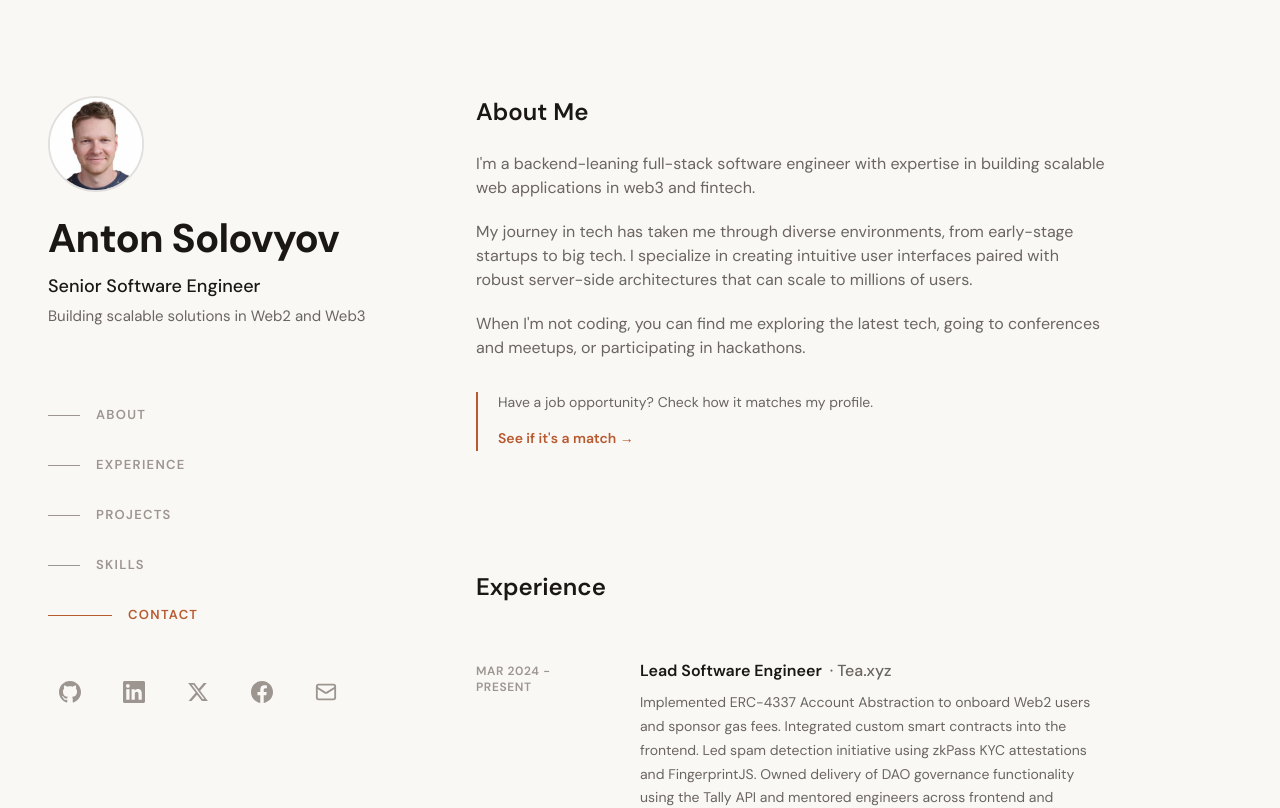
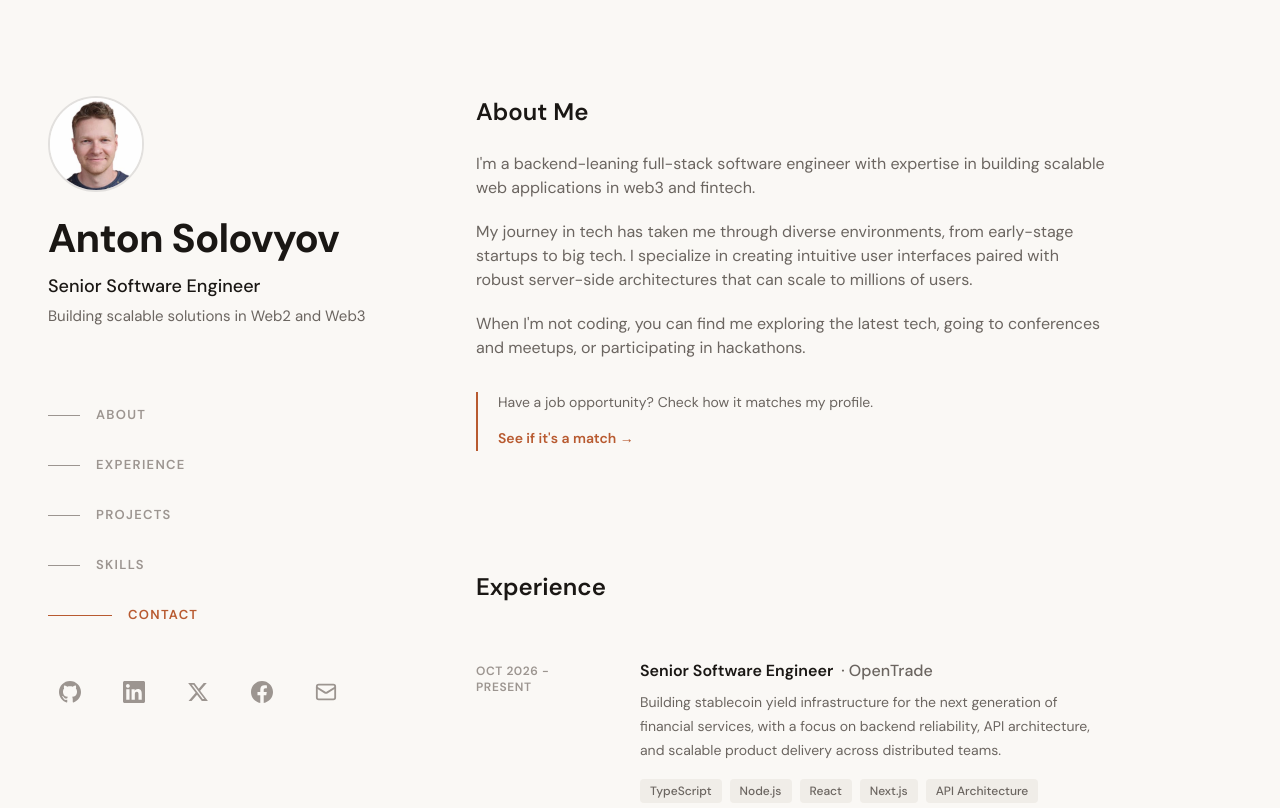
Before and after one commit to antons0l/antonsolovyov.com, a Next.js app: page / in a window 1280 px wide. Shown: the top 808 px of the page. Built offline with nearby package versions, Linux system fonts and the light colour scheme; no server answers.

Commit message:
Update work history

```diff
--- a/public/resume.json
+++ b/public/resume.json
@@ -92,9 +92,9 @@
   },
   "worksFor": {
     "@type": "Organization",
-    "name": "Tea.xyz",
-    "url": "https://tea.xyz",
-    "description": "Open-source software Web3 startup with 1M users"
+    "name": "OpenTrade",
+    "url": "https://opentrade.io",
+    "description": "Stablecoin yield infrastructure platform for financial services"
   },
   "hasOccupation": [
     {
@@ -107,9 +107,22 @@
   "workExperience": [
     {
       "@type": "OrganizationRole",
+      "roleName": "Senior Software Engineer",
+      "startDate": "2026-10",
+      "endDate": null,
+      "description": "Building stablecoin yield infrastructure for the next generation of financial services, with focus on backend reliability, API architecture, and scalable product delivery across distributed teams.",
+      "memberOf": {
+        "@type": "Organization",
+        "name": "OpenTrade",
+        "url": "https://opentrade.io",
+        "description": "RWA and stablecoin yield infrastructure platform"
+      }
+    },
+    {
+      "@type": "OrganizationRole",
       "roleName": "Lead Software Engineer",
       "startDate": "2024-03",
-      "endDate": null,
+      "endDate": "2026-09",
       "description": "Implemented ERC-4337 Account Abstraction to onboard Web2 users and sponsor gas fees. Integrated custom smart contracts into the frontend. Led spam detection initiative using zkPass KYC attestations and FingerprintJS. Owned delivery of DAO governance functionality using the Tally API, coordinating across stakeholders. Mentored engineers and set technical direction across frontend and backend systems.",
       "memberOf": {
         "@type": "Organization",
@@ -194,7 +207,7 @@
     "@type": "ProfilePage",
     "@id": "https://antonsolovyov.com",
     "dateCreated": "2024-01-01",
-    "dateModified": "2026-05-05",
+    "dateModified": "2026-10-23",
     "primaryImageOfPage": {
       "@type": "ImageObject",
       "url": "https://antonsolovyov.com/avatar.jpg"
--- a/src/app/api/check-fit/route.ts
+++ b/src/app/api/check-fit/route.ts
@@ -38,7 +38,12 @@ pipelines. Product-oriented engineering leader focused on team performance, deli
 
 
 PROFESSIONAL EXPERIENCE
-Tea.xyz (Remote) - Open-Source Software Web3 startup, 1M users    Mar 2024 – Present
+OpenTrade (Remote) - Stablecoin yield infrastructure platform    Oct 2026 – Present
+Senior Software Engineer
+● Building stablecoin yield infrastructure for the next generation of financial services.
+● Focused on backend reliability, API architecture, and scalable product delivery across distributed teams.
+
+Tea.xyz (Remote) - Open-Source Software Web3 startup, 1M users    Mar 2024 – Sep 2026
 Lead Software Engineer
 ● Implemented ERC-4337 Account Abstraction to onboard Web2 users and sponsor gas fees.
 ● Integrated custom smart contracts into the frontend.
--- a/src/data/resume.ts
+++ b/src/data/resume.ts
@@ -52,12 +52,22 @@ export const resumeData: ResumeData = {
 
   experience: [
     {
+      id: "opentrade",
+      title: "Senior Software Engineer",
+      company: "OpenTrade",
+      url: "https://opentrade.io",
+      startDate: "Oct 2026",
+      endDate: "Present",
+      description: "Building stablecoin yield infrastructure for the next generation of financial services, with a focus on backend reliability, API architecture, and scalable product delivery across distributed teams.",
+      technologies: ["TypeScript", "Node.js", "React", "Next.js", "API Architecture", "Microservices", "Fintech", "Stablecoins"],
+    },
+    {
       id: "tea-xyz",
       title: "Lead Software Engineer",
       company: "Tea.xyz",
       url: "https://tea.xyz",
       startDate: "Mar 2024",
-      endDate: "Present",
+      endDate: "Sep 2026",
       description: "Implemented ERC-4337 Account Abstraction to onboard Web2 users and sponsor gas fees. Integrated custom smart contracts into the frontend. Led spam detection initiative using zkPass KYC attestations and FingerprintJS. Owned delivery of DAO governance functionality using the Tally API and mentored engineers across frontend and backend systems.",
       technologies: ["TypeScript", "Solidity", "React", "Tailwind", "Node.js", "ethers.js", "Alchemy", "Web3Auth", "tRPC", "AWS Lambda", "PostgreSQL", "Prisma", "EVM L2"],
     },
```
Also changed, not shown: public/llms.txt.
